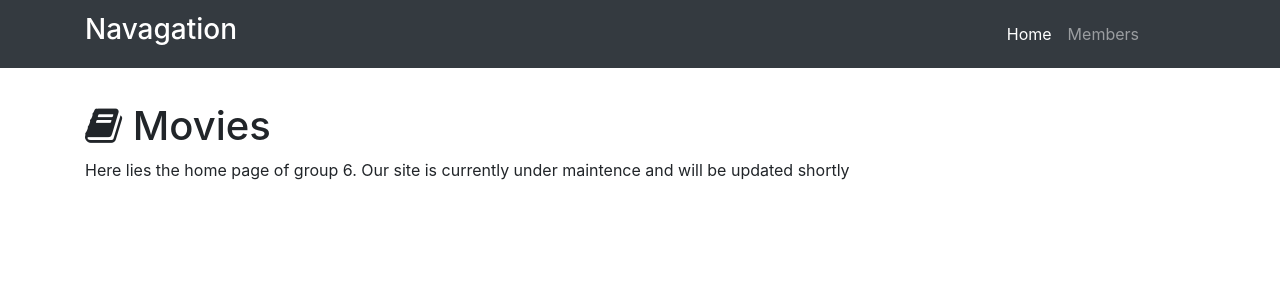
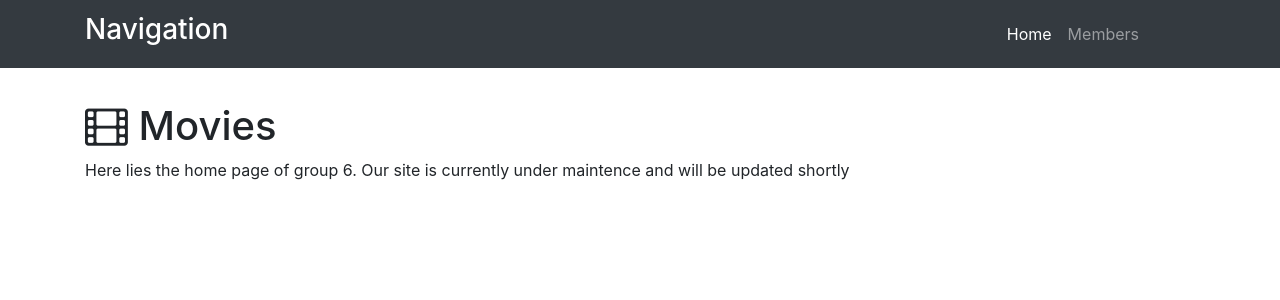
Before and after one commit to tianajarman/group-assignment, a Flask app: page / in a window 1280 px wide. Shown: the top 300 px of the page. Run offline with Flask 2, Linux system fonts and the light colour scheme; some libraries are stand-ins or nearby versions.

Commit message:
finalized for submission

```diff
--- a/templates/base-structure.html
+++ b/templates/base-structure.html
@@ -19,7 +19,7 @@
   <nav class="navbar navbar-expand-lg navbar-dark bg-dark fixed-top">
     <div class="container">
       <a class="navbar-brand" href="/">
-         <h3>Navagation</h3>
+         <h3>Navigation</h3>
        </a>
       <button class="navbar-toggler" type="button" data-toggle="collapse" data-target="#navbarResponsive" aria-controls="navbarResponsive" aria-expanded="false" aria-label="Toggle navigation">
          <span class="navbar-toggler-icon"></span>
--- a/templates/index.html
+++ b/templates/index.html
@@ -15,7 +15,7 @@ Home
 
 {% block page_content %}
 <div class="container">
-   <h1 class="mt-5"><i class="fa fa-book" aria-hidden="true"></i> Movies </h1>
+   <h1 class="mt-5"><i class="fa fa-film" aria-hidden="true"></i> Movies </h1>
    <p> Here lies the home page of group 6. Our site is currently under maintence and will be updated shortly </p>
  </div>
 {% endblock %}
```
Also changed, not shown: templates/members.html (+1 -6 lines), README.md.
